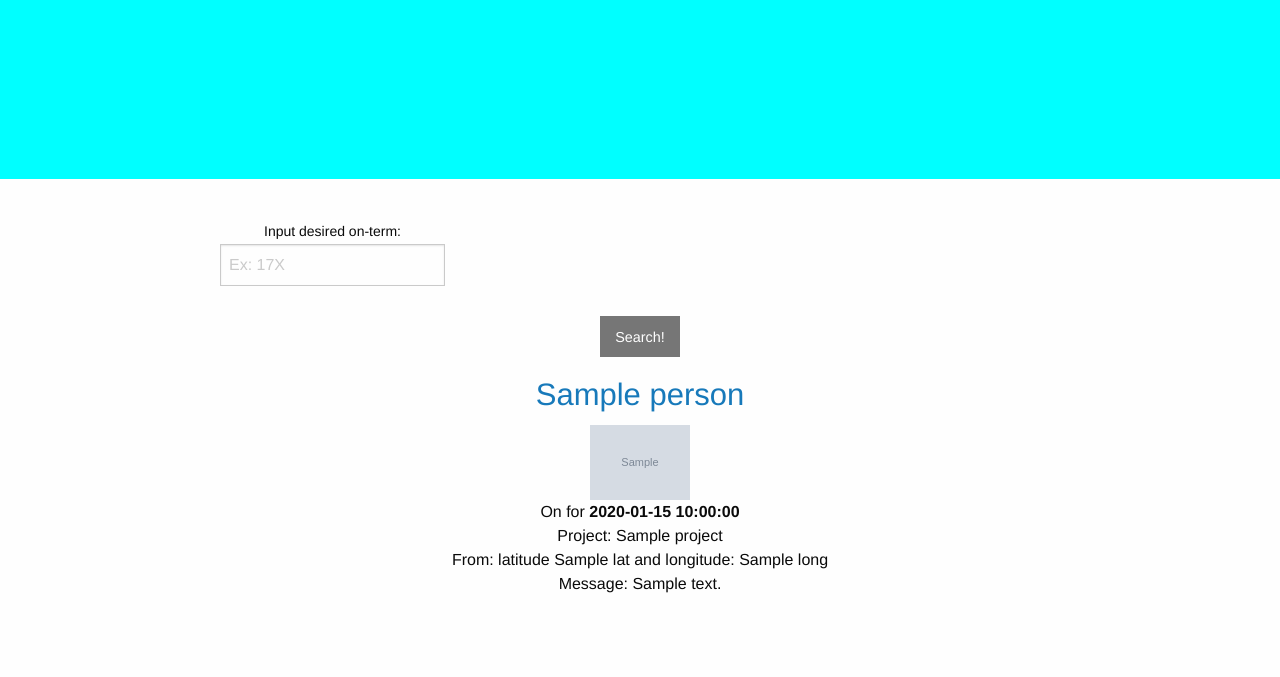
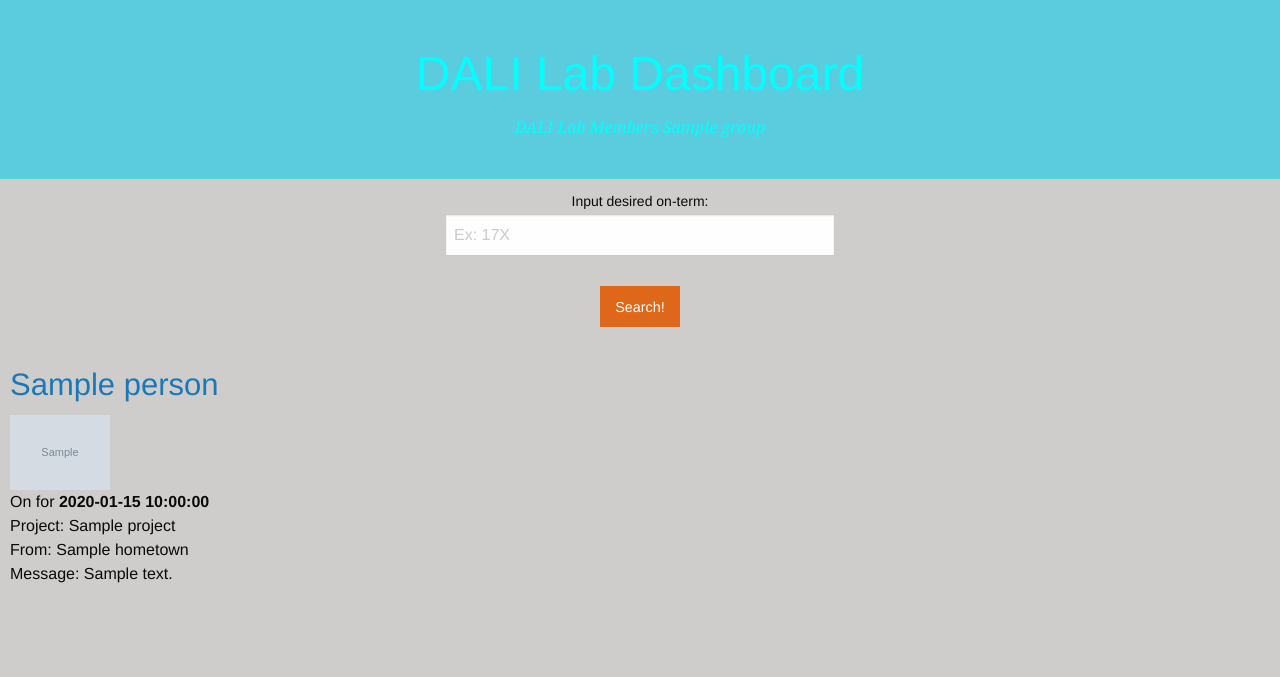
Before and after one commit to doniatung/daliDevChallenge, a Flask app: template templates/home1.html in a window 1280 px wide. Shown: the top 677 px of the page. Run offline with Flask 2, Linux system fonts and the light colour scheme; the template is opened without the code that fills it: most values are stand-ins (such as "Sample title", 1, 10 or a date in 2020); grey boxes marked "Sample" are stand-in pictures.

Commit message:
this is llike almost entirely to where I would like it to be

```diff
--- a/app.py
+++ b/app.py
@@ -2,6 +2,21 @@ from flask import Flask, render_template, request
 import urllib2, json
 
 my_app = Flask(__name__)
+
+def findLoc(lat, long):
+    data = "https://api.opencagedata.com/geocode/v1/json?q=" + lat + "+" + long + "&key=3bca35db76e64e53bbb8d1f69af6fb7a&q=52.51627%2C13.37769&pretty=1"
+    u = urllib2.urlopen(data)
+    d = json.loads(u.read())
+    results = d["results"]
+    if (len(results) > 0):
+        country = results[0]["components"]["country"]
+        if (country == "USA"):
+            components = results[0]["components"]["state"] + ", " + country
+        else:
+            components = country
+    else:
+        components = "can't find location?"
+    return components
 
 
 @my_app.route('/', methods=['GET', 'POST'])
@@ -19,8 +34,7 @@ def root():
         info["termsOn"] = d[counter]["terms_on"][0]
         info["iconURL"] = "../static/" + d[counter]["iconUrl"]
         info["message"] = d[counter]["message"]
-        info["lat"] = d[counter]["lat_long"][0]
-        info["long"] = d[counter]["lat_long"][1]
+        info["hometown"] = findLoc(str(d[counter]["lat_long"][0]),str(d[counter]["lat_long"][1]))
         if (len(d[counter]["project"]) > 0):
             info["project"] = d[counter]["project"][0]
         else:
@@ -28,12 +42,18 @@ def root():
         pdict[person] = info
         counter +=1
     if (request.method =="POST"):
-        for person in pdict:
-            if (pdict[person]["termsOn"] == request.form["term"]):
-                display[person] = pdict[person]
+        group = ":" + request.form["term"]
+        if (request.form["term"] == "all"):
+            display = pdict
+            group = " : all"
+        else:
+            for person in pdict:
+                if (pdict[person]["termsOn"] == request.form["term"]):
+                    display[person] = pdict[person]
     else:
         display = pdict
-    return render_template('home1.html', group = " : all", display = display)
+        group = " : all"
+    return render_template('home1.html', group = group, display = display)
 
 
 
--- a/static/styles.css
+++ b/static/styles.css
@@ -1,9 +1,9 @@
 .header {
     border: 25px solid #D5467;
     padding: 40px;
-    background-color: #00FFFF;
     text-align: center;
 }
+
 
 .header2{
     padding-top: 10px;
--- a/templates/home1.html
+++ b/templates/home1.html
@@ -1,13 +1,32 @@
 <!DOCTYPE html>
 <html>
   <head>
+    <meta name="viewport" content="width=device-width, initial-scale=1">
     <title>DALI Dashboard</title>
     <link rel="stylesheet" type="text/css" href="static/foundation.css">
     <link rel="stylesheet" type="text/css" href="static/styles.css">
+    <style>
+* {
+    box-sizing: border-box;
+}
+
+.column {
+    float: left;
+    width: 33.33%;
+    padding: 10px;
+    height: 300px;
+
+.row:after {
+    content: "";
+    display: table;
+    clear: both;
+}
+</style>
+
   </head>
 
-  <body>
-    <div class="header">
+  <body style="background-color:#CFCDCC;">
+    <div class="header" style="background-color:#5ACCDE;">
       <div id="head1">
 	<h1>DALI Lab Dashboard</h1>
       </div>
@@ -22,49 +41,46 @@
 	  <div class="large-2 medium-2 small-1 cell">
 	    <label></label>
 	  </div>
-	  <div class="sectioning">
-	    <div class="large-5 medium-6 small-8 cell" >
-              <label><center>Input desired on-term:</center></label>
+	  <!--<div class="sectioning">-->
+    <div class="large-2 medium-1 small-3 cell">
+	  </div>
+	    <div class="large-4 medium-6 small-8 cell" >
+          <label>Input desired on-term: </label>
               <input type="text" placeholder="Ex: 17X" name="term" step="0.01" min="0" class="input-group-field"/>
-	      <!--<span class="input-group-label">g</span>-->
             </div>
-	  </div>
+	  <!--</div>-->
 	  <div class="large-2 medium-2 small-1 cell">
-	    <label></label>
 	  </div>
 	</div>
 
 	<div class="grid-x grid-padding-x">
-	  <div class="large-2 medium-2 small-1 cell">
-	    <label></label>
-	  </div>
 	  <div class="sectioning">
 	  </div>
 	  <div class="large-2 medium-2 small-1 cell">
-	    <label></label>
 	  </div>
 	</div>
 	<div>
-	  <button class="secondary button" type="submit">
+	  <button class="secondary button" type="submit" style="background-color:#DF6719;">
 	    Search!
 	  </button>
 	</div>
+</form>
+</div>
+
+<div class="row">
   {% for person in display %}
-
+  <div class="column" >
     <h3><a href={{display[person]["url"]}}>{{person}}</a></h3>
     <img src={{display[person]["iconURL"]}} height="100" width="100">
-<!-- <h3>{{person}}</h3>-->
-
     <br>
     On for <b>{{display[person]["termsOn"]}}</b><br>
     Project: {{display[person]["project"]}}<br>
-  From: latitude {{display[person]["lat"]}}   and longitude: {{display[person]["long"]}}<br>
+    From:  {{display[person]["hometown"]}}  <br>
     Message: {{display[person]["message"]}}<br>
     <br>
+  </div>
 {% endfor %}
-  <br><br>
-      </form>
+
 </div>
-
   </body>
 </html>
```
Also changed, not shown: templates/home.html (+7 -2 lines). Lines whose indentation alone changed are shown as unchanged.
